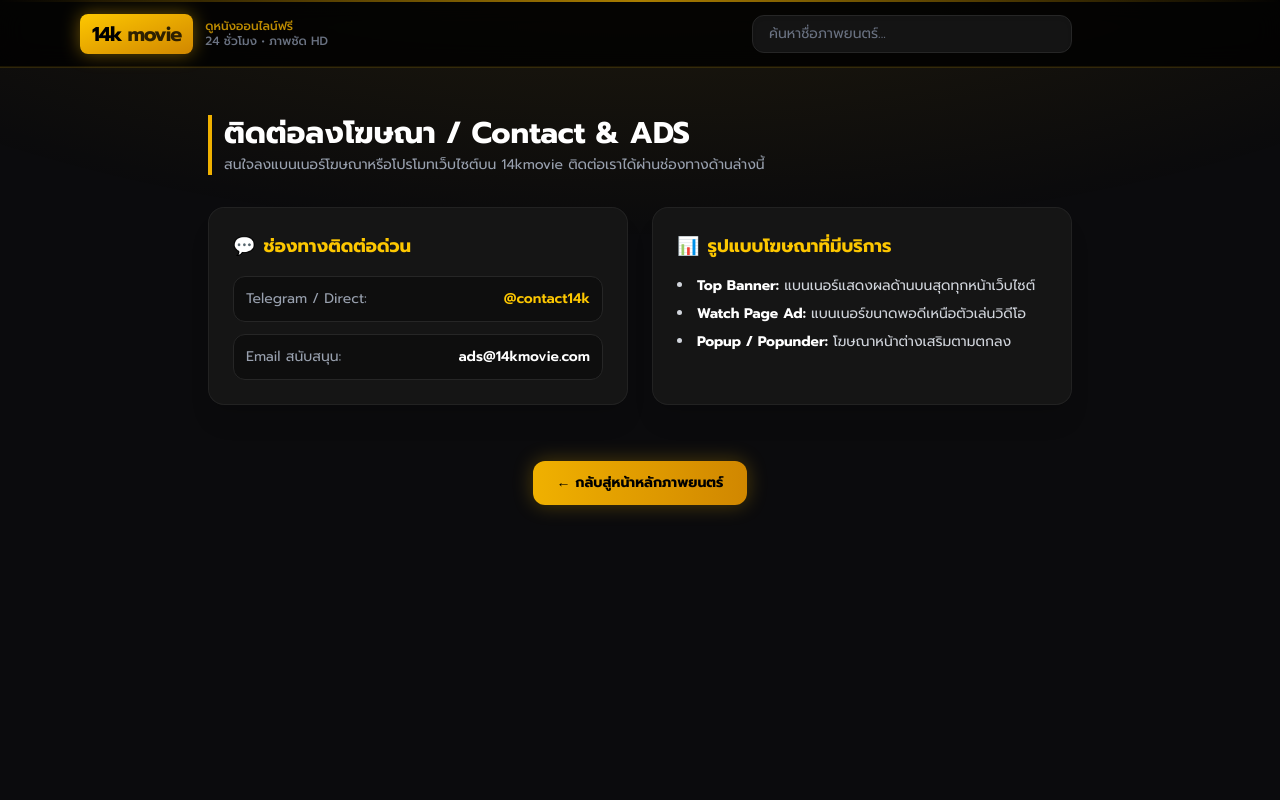
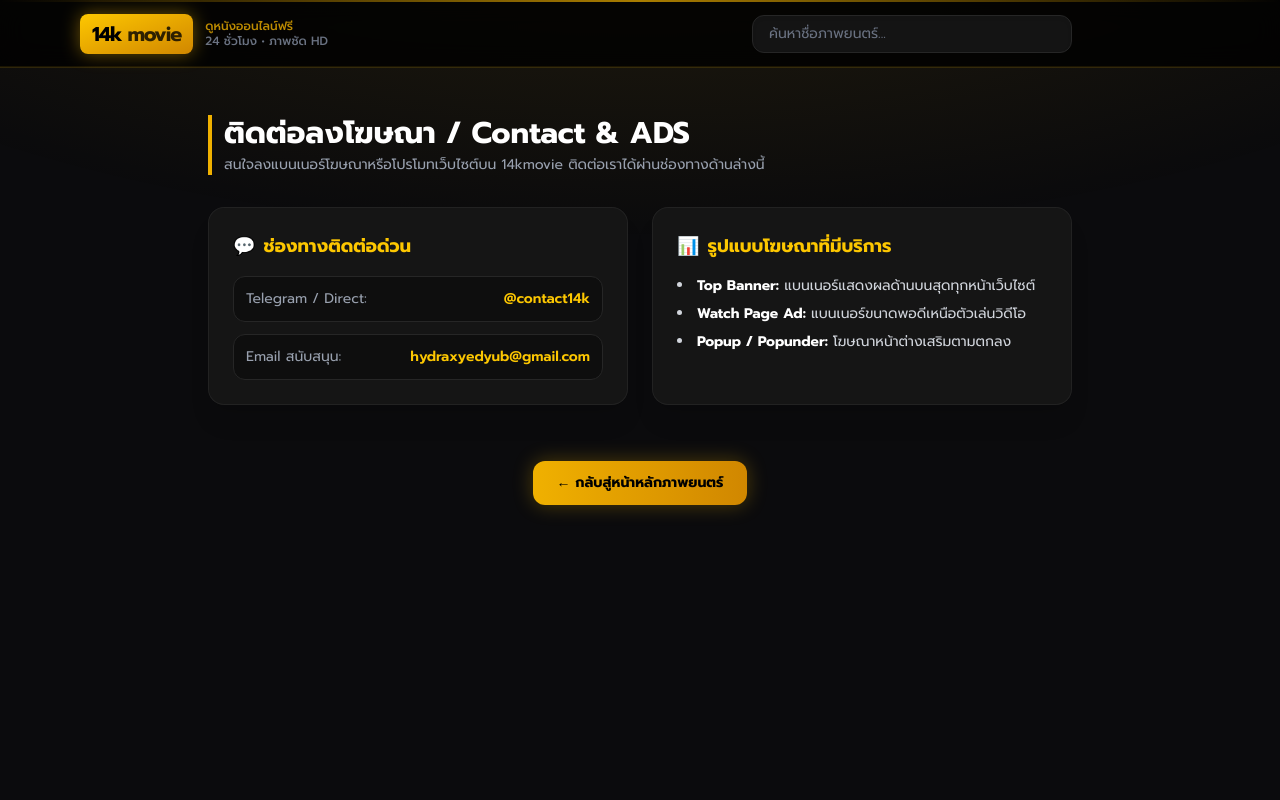
Before and after one commit to 98BET/my-movie-web, a Next.js app: page /contact in a window 1280 px wide. Shown: the top 800 px of the page. Built offline with nearby package versions, Linux system fonts and the light colour scheme.

Commit message:
Show the owner's Gmail on the ads contact page.
Advertisers can click hydraxyedyub@gmail.com and open a mail draft instead of the unused ads@14kmovie.com address.

Co-authored-by: Hydrax8 <98BET@users.noreply.github.com>

```diff
--- a/app/contact/page.tsx
+++ b/app/contact/page.tsx
@@ -28,10 +28,13 @@ export default function ContactPage() {
               <span className="text-gray-400">Telegram / Direct:</span>
               <span className="font-semibold text-yellow-400">@contact14k</span>
             </a>
-            <div className="flex items-center justify-between p-3 rounded-xl bg-neutral-950/60 border border-neutral-800">
+            <a
+              href="mailto:hydraxyedyub@gmail.com"
+              className="flex items-center justify-between p-3 rounded-xl bg-neutral-950/60 border border-neutral-800 hover:border-yellow-500/60 transition-colors"
+            >
               <span className="text-gray-400">Email สนับสนุน:</span>
-              <span className="font-semibold text-white">ads@14kmovie.com</span>
-            </div>
+              <span className="font-semibold text-yellow-400">hydraxyedyub@gmail.com</span>
+            </a>
           </div>
         </div>
 
```
